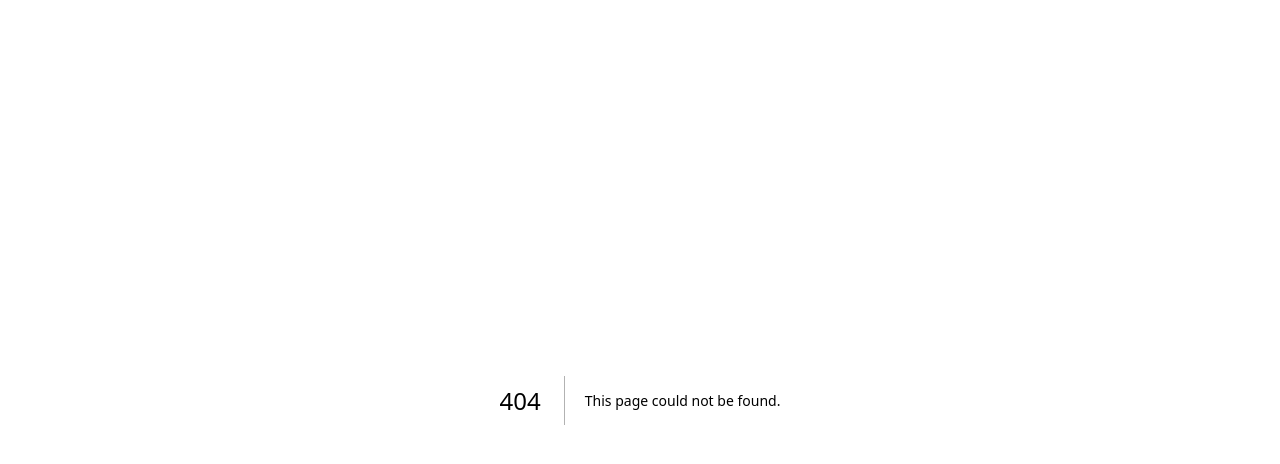
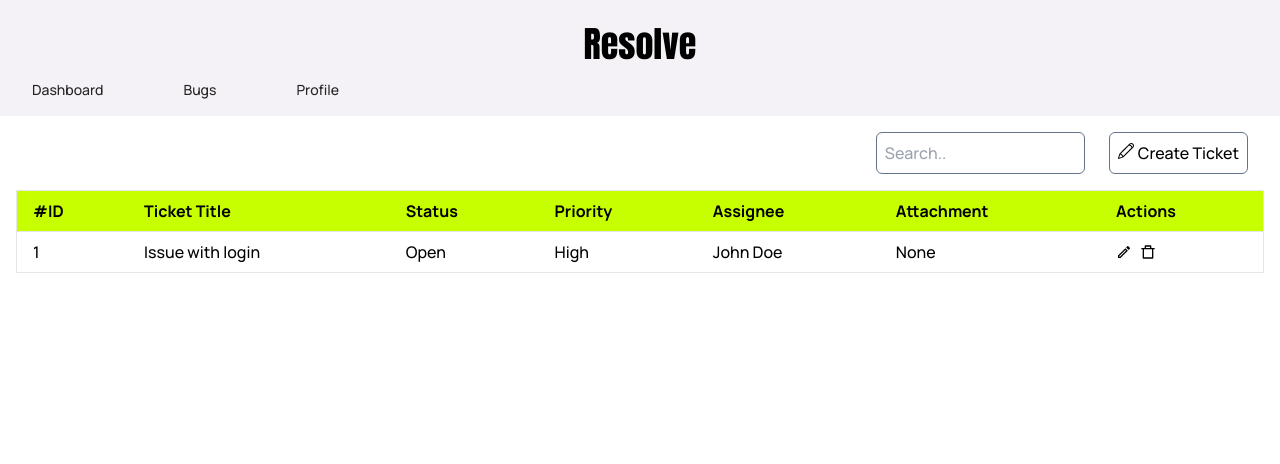
Before and after one commit to tugbayilmaz01/bug-pilot, a Next.js app: page /bugstable in a window 1280 px wide. Before the commit this address had no page. Shown: the top 464 px of the page. Built offline with nearby package versions, Linux system fonts and the light colour scheme.

Commit message:
feat(ui): implemented bugs table layout with initial column names

```diff
--- /dev/null
+++ b/src/pages/bugstable.tsx
@@ -0,0 +1,61 @@
+import React, { useState } from "react";
+import BugsHeader from "@/components/BugsHeader";
+import { MdOutlineEdit } from "react-icons/md";
+import { RiDeleteBin7Line } from "react-icons/ri";
+import { SlPencil } from "react-icons/sl";
+
+const BugsTable: React.FC = () => {
+	const [searchInput, setSearchInput] = useState("");
+
+	const handleSubmit = () => {};
+	return (
+		<>
+			<BugsHeader />
+			<div className="flex justify-end mt-4 mr-8 gap-x-6">
+				<input
+					type="text"
+					value={searchInput}
+					onChange={(e) => setSearchInput(e.target.value)}
+					placeholder="Search.."
+					className="px-2 border border-slate-500 rounded-md manrope"
+				/>
+				<button className="flex flex-row items-baseline border border-slate-500 p-2 rounded-md gap-x-1 manrope">
+					<SlPencil /> Create Ticket
+				</button>
+			</div>
+			<div className="flex items-center justify-center  manrope p-4">
+				<table className="min-w-full border-collapse border border-gray-200">
+					<thead className="main-green-color">
+						<tr className="border-b">
+							<th className="py-2 px-4 text-left">#ID</th>
+							<th className="py-2 px-4 text-left">Ticket Title</th>
+							<th className="py-2 px-4 text-left">Status</th>
+							<th className="py-2 px-4 text-left">Priority</th>
+							<th className="py-2 px-4 text-left">Assignee</th>
+							<th className="py-2 px-4 text-left">Attachment</th>
+							<th className="py-2 px-4 text-left">Actions</th>
+						</tr>
+					</thead>
+					<tbody>
+						<tr className="border-b">
+							<td className="py-2 px-4">1</td>
+							<td className="py-2 px-4">Issue with login</td>
+							<td className="py-2 px-4">Open</td>
+							<td className="py-2 px-4">High</td>
+							<td className="py-2 px-4">John Doe</td>
+							<td className="py-2 px-4">None</td>
+							<td className="py-2 px-4">
+								<div className="flex flex-row gap-x-2">
+									<MdOutlineEdit />
+									<RiDeleteBin7Line />
+								</div>
+							</td>
+						</tr>
+					</tbody>
+				</table>
+			</div>
+		</>
+	);
+};
+
+export default BugsTable;
```
